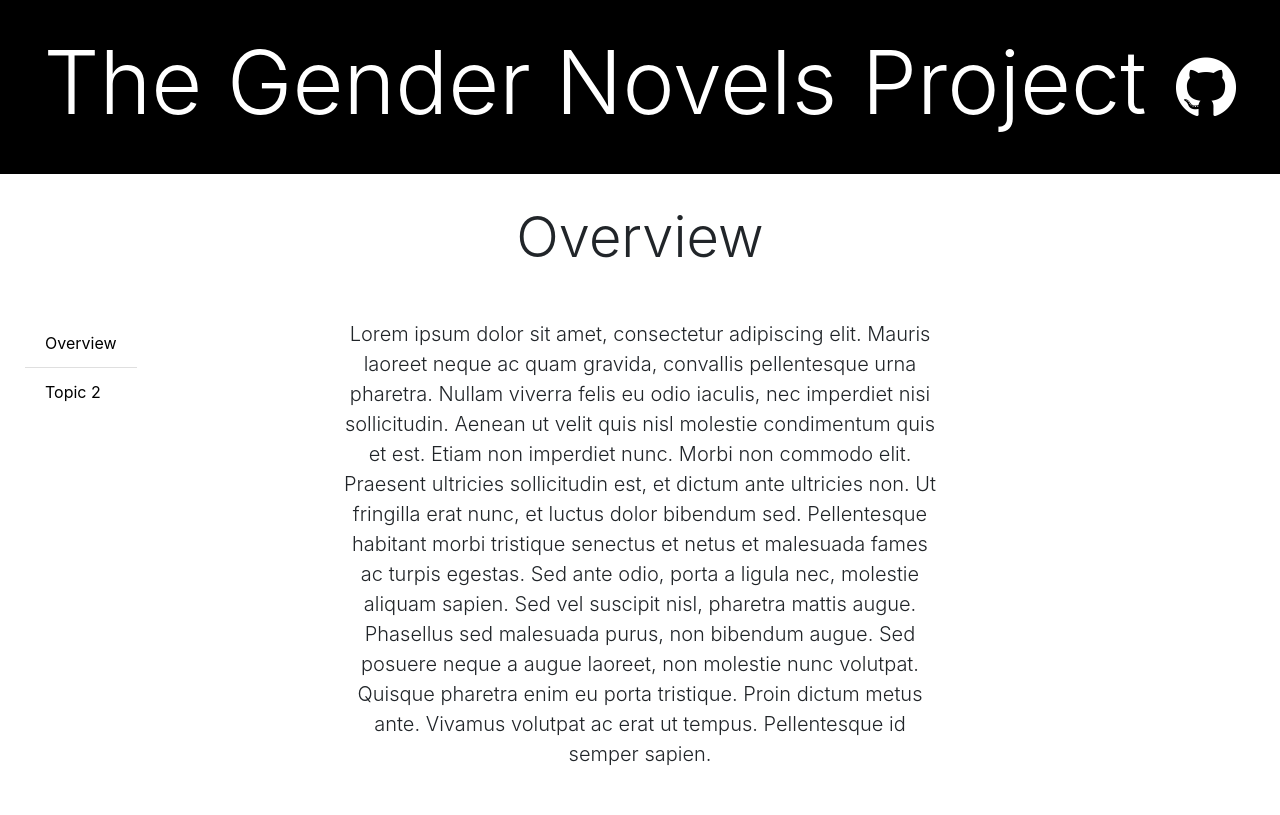
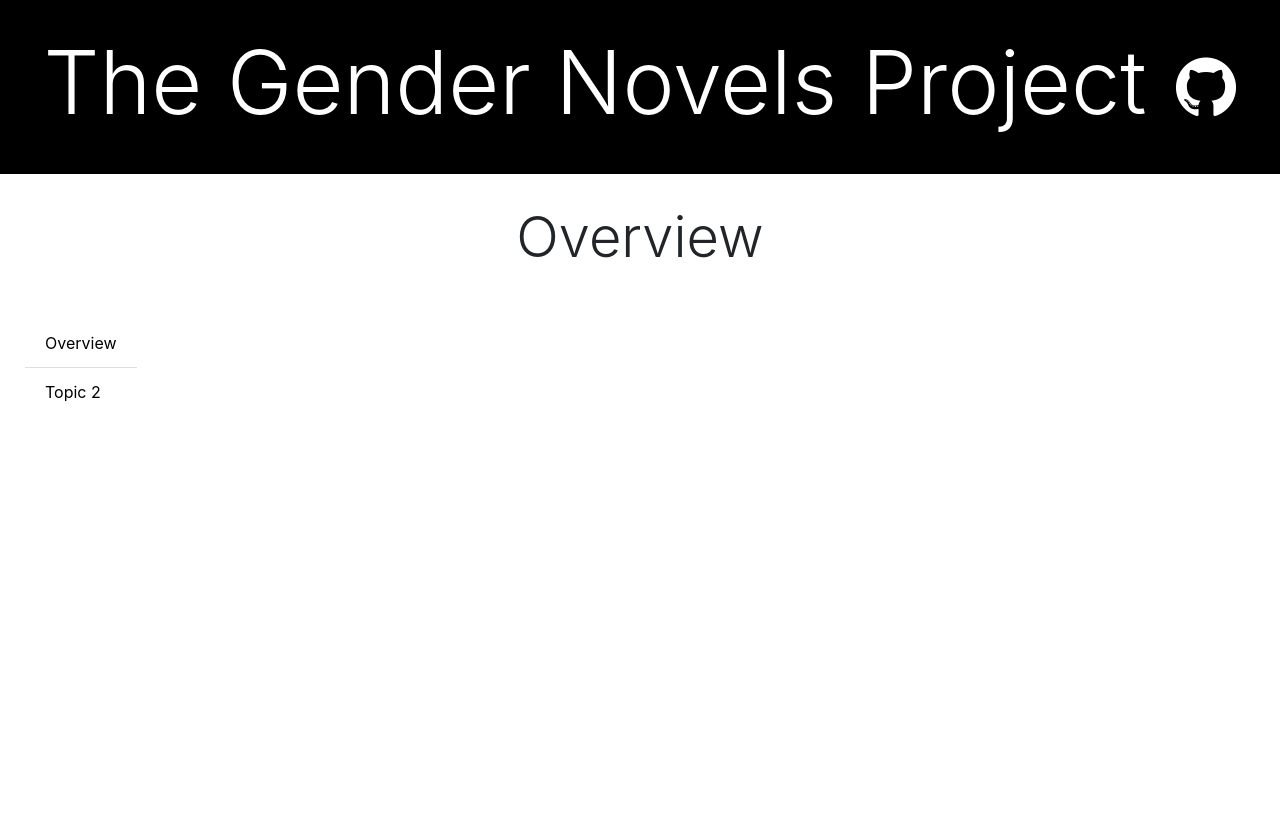
Before and after one commit to dhmit/gender_novels, a Flask app: page / in a window 1280 px wide. After the commit the page ends 402 px from the top, so only its background shows below. Run offline with Flask 2, Linux system fonts and the light colour scheme; some libraries are stand-ins or nearby versions.

Commit message:
Removed sample text
Removed latin sample text in order to start testing ways to make text files variable

```diff
--- a/gender_novels/deployment/templates/gender_novels.html
+++ b/gender_novels/deployment/templates/gender_novels.html
@@ -43,18 +43,6 @@
             <!-- Topic Content -->
             <div class="col" align="center">
                 <p class="lead">
-                    Lorem ipsum dolor sit amet, consectetur adipiscing elit. Mauris laoreet neque ac
-                    quam gravida, convallis pellentesque urna pharetra. Nullam viverra felis eu odio
-                    iaculis, nec imperdiet nisi sollicitudin. Aenean ut velit quis nisl molestie
-                    condimentum quis et est. Etiam non imperdiet nunc. Morbi non commodo elit.
-                    Praesent ultricies sollicitudin est, et dictum ante ultricies non.
-                    Ut fringilla erat nunc, et luctus dolor bibendum sed.
-                    Pellentesque habitant morbi tristique senectus et netus et malesuada fames ac
-                    turpis egestas. Sed ante odio, porta a ligula nec, molestie aliquam sapien.
-                    Sed vel suscipit nisl, pharetra mattis augue. Phasellus sed malesuada purus,
-                    non bibendum augue. Sed posuere neque a augue laoreet, non molestie nunc volutpat.
-                    Quisque pharetra enim eu porta tristique. Proin dictum metus ante.
-                    Vivamus volutpat ac erat ut tempus. Pellentesque id semper sapien.
                 </p>
             </div>
             <div class="col-md-3">
```
